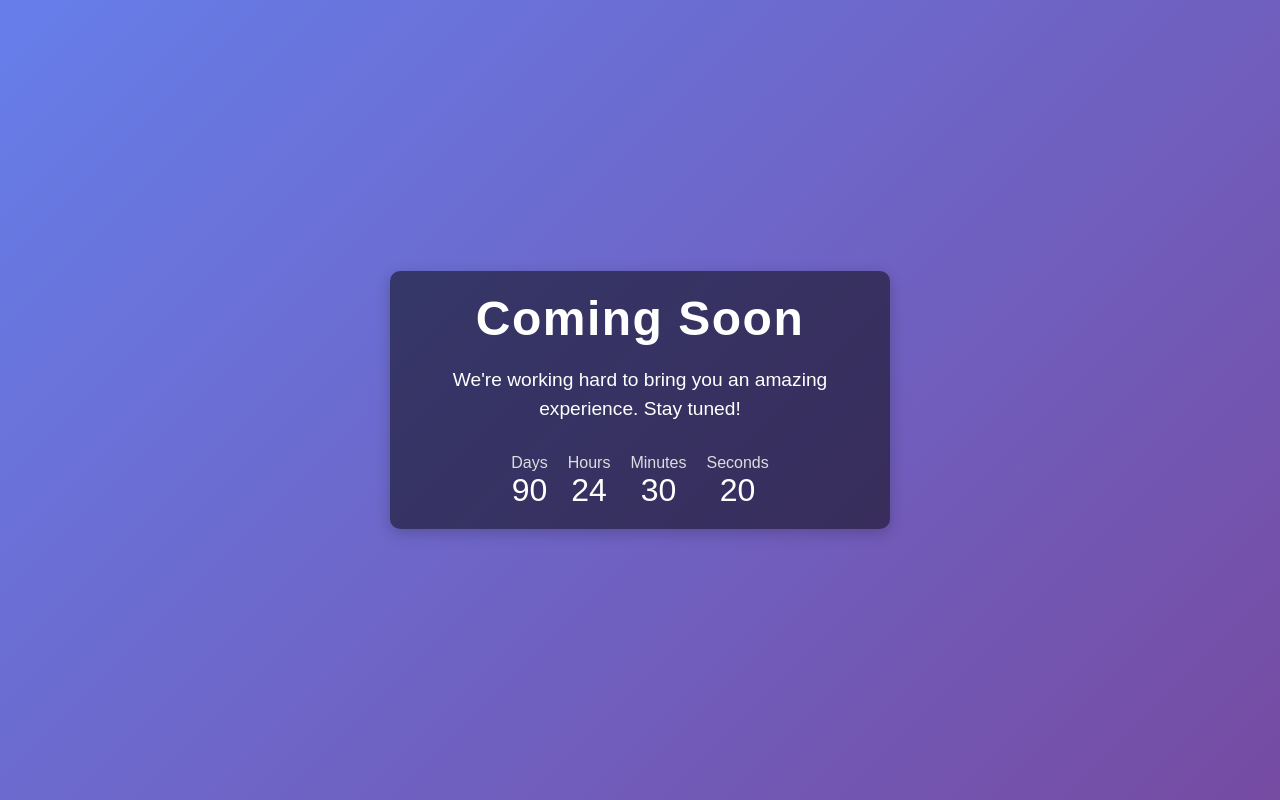
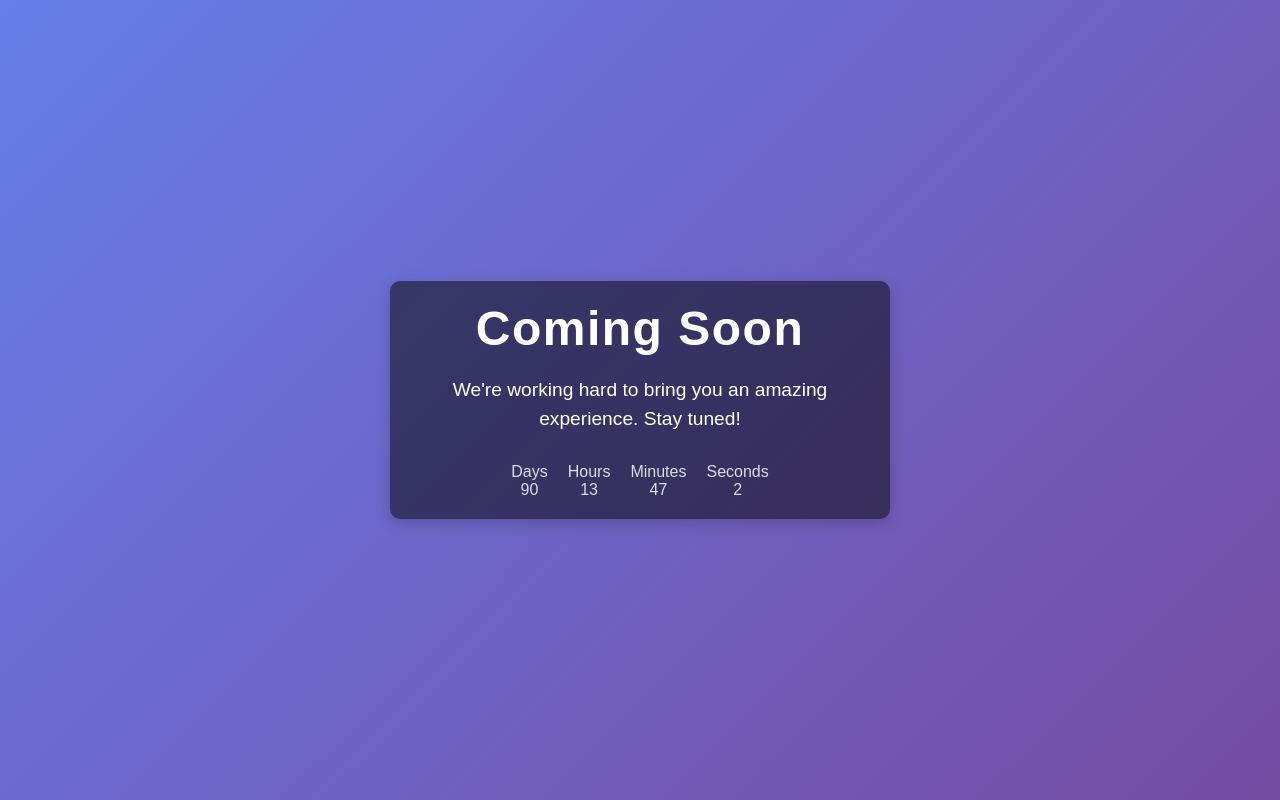
Before and after one commit to prativatimsina/mysite, a plain HTML site: page index.html in a window 1280 px wide. Drawn offline with Linux system fonts and the light colour scheme.

Commit message:
Update index.html

```diff
--- a/index.html
+++ b/index.html
@@ -5,14 +5,12 @@
     <meta name="viewport" content="width=device-width, initial-scale=1.0">
     <title>Coming Soon</title>
     <style>
-
         * {
             margin: 0;
             padding: 0;
             box-sizing: border-box;
             font-family: Arial, sans-serif;
         }
-
 
         body {
             display: flex;
@@ -23,7 +21,6 @@
             color: #fff;
         }
 
-
         .coming-soon-container {
             text-align: center;
             max-width: 500px;
@@ -33,20 +30,17 @@
             box-shadow: 0px 4px 15px rgba(0, 0, 0, 0.2);
         }
 
-
         .coming-soon-container h1 {
             font-size: 3em;
             margin-bottom: 20px;
             letter-spacing: 1.5px;
         }
 
-
         .coming-soon-container p {
             font-size: 1.2em;
             margin-bottom: 30px;
             line-height: 1.5;
         }
-
 
         .countdown {
             display: flex;
@@ -56,6 +50,7 @@
 
         .countdown div {
             font-size: 2em;
+            text-align: center;
         }
 
         .countdown span {
@@ -70,11 +65,41 @@
         <h1>Coming Soon</h1>
         <p>We're working hard to bring you an amazing experience. Stay tuned!</p>
         <div class="countdown">
-            <div><span>Days</span>90</div>
-            <div><span>Hours</span>24</div>
-            <div><span>Minutes</span>30</div>
-            <div><span>Seconds</span>20</div>
+            <div><span>Days</span><span id="days">0</span></div>
+            <div><span>Hours</span><span id="hours">0</span></div>
+            <div><span>Minutes</span><span id="minutes">0</span></div>
+            <div><span>Seconds</span><span id="seconds">0</span></div>
         </div>
     </div>
+
+    <script>
+        // Set the target launch date
+        const targetDate = new Date("February 5, 2025 23:59:59").getTime();
+
+        // Update countdown every second
+        const countdown = setInterval(() => {
+            const now = new Date().getTime();
+            const timeLeft = targetDate - now;
+
+            // Calculate days, hours, minutes, and seconds
+            const days = Math.floor(timeLeft / (1000 * 60 * 60 * 24));
+            const hours = Math.floor((timeLeft % (1000 * 60 * 60 * 24)) / (1000 * 60 * 60));
+            const minutes = Math.floor((timeLeft % (1000 * 60 * 60)) / (1000 * 60));
+            const seconds = Math.floor((timeLeft % (1000 * 60)) / 1000);
+
+            // Display the result
+            document.getElementById("days").textContent = days;
+            document.getElementById("hours").textContent = hours;
+            document.getElementById("minutes").textContent = minutes;
+            document.getElementById("seconds").textContent = seconds;
+
+            // If the countdown is finished
+            if (timeLeft < 0) {
+                clearInterval(countdown);
+                document.querySelector(".coming-soon-container p").textContent = "We're live!";
+                document.querySelector(".countdown").style.display = "none";
+            }
+        }, 1000);
+    </script>
 </body>
 </html>
```
